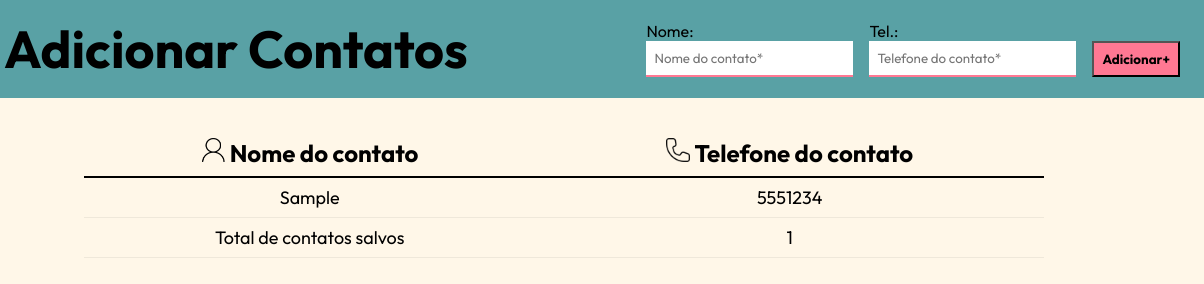
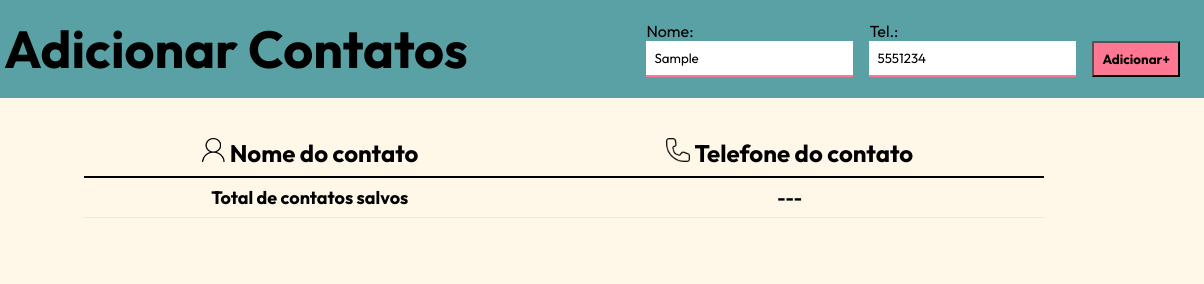
Before and after one commit to leosouza-santa/lista_de_contatos, a plain HTML site: page index.html in a window 1280 px wide. Both pictures are taken after typing "Sample", "5551234" into the empty fields and a click on the button "Adicionar+". Shown: the full height of the page, 76-1280 px from the left. Drawn offline with Linux system fonts and the light colour scheme.

Commit message:
alteração em estilo e validação de número

```diff
--- a/main.css
+++ b/main.css
@@ -123,3 +123,8 @@ table td
     border-bottom: 1px solid #00000010;
     text-align: center;
 }
+
+tfoot td
+{
+    font-weight: bold;
+}
--- a/main.js
+++ b/main.js
@@ -4,24 +4,48 @@ const nomes = [];
 const tels = [];
 var linhas = '';
 
+function validaForm(inputStr)
+{
+    var regra = /^(\(?\d{2}\)?\s?\d{4,5}\-?\s?\d{4})$/;
+
+    return regra.test(inputStr);
+}
+
+function formataNumero(inputStr)
+{
+    const numerosTel = inputStr.replace(/\D/g, '');
+
+    if(numerosTel.length === 11)
+    {
+        return `(${numerosTel.slice(0, 2)}) ${numerosTel.slice(2, 7)}-${numerosTel.slice(7)}`;
+    } else if(numerosTel.length === 10)
+    {
+        return `(${numerosTel.slice(0, 2)}) ${numerosTel.slice(2, 6)}-${numerosTel.slice(6)}`;
+    }
+}
+
 function criaLinhas()
 {
     const inputNomeContato = document.getElementById("nome-contato");
+    const numeroFormatado = formataNumero(inputTelContato.value)
 
     if(nomes.includes(inputNomeContato.value))
     {
         alert(`Já existe um registro com o nome ${inputNomeContato.value}`);
-    }else if (tels.includes(inputTelContato.value))
+    }else if (!validaForm(inputTelContato.value))
     {
-        alert(`Já existe um registro com o telefone ${inputTelContato.value}`);
+        alert('O número de telefone inserido é inválido.');
+    }else if (tels.includes(numeroFormatado))
+    {
+        alert(`Já existe um registro com o telefone ${numeroFormatado}`);
     }else
     {
         nomes.push(inputNomeContato.value);
-        tels.push(inputTelContato.value);
+        tels.push(numeroFormatado);
 
         let linha = `<tr>`;
         linha += `<td> ${inputNomeContato.value} </td>`;
-        linha += `<td> ${inputTelContato.value} </td>`;
+        linha += `<td> ${numeroFormatado} </td>`;
         linha += `</tr>`;
 
         linhas += linha;
@@ -40,7 +64,7 @@ function atualizaTabela()
 function contaContatos()
 {
     const totalContatos = document.getElementById('total-contatos');
-    totalContatos.innerHTML = parseFloat(nomes.length);
+    totalContatos.innerHTML = parseFloat(nomes.length) > 0 ? parseFloat(nomes.length) : '---';
 }
 
 form.addEventListener("submit", function(e)
```
